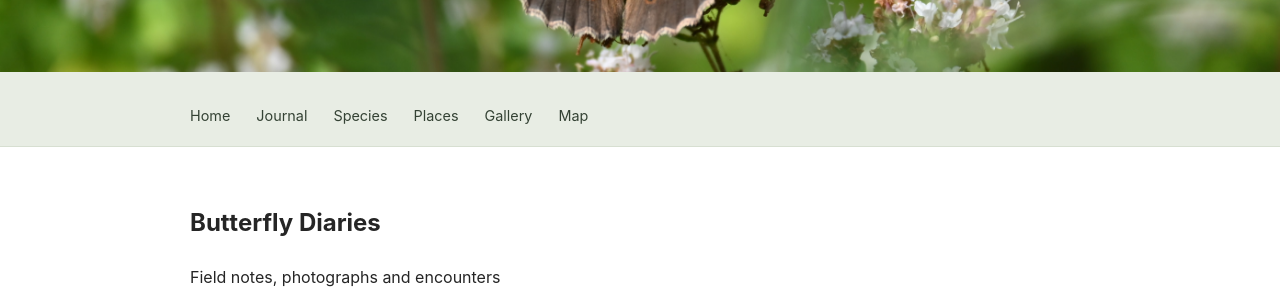
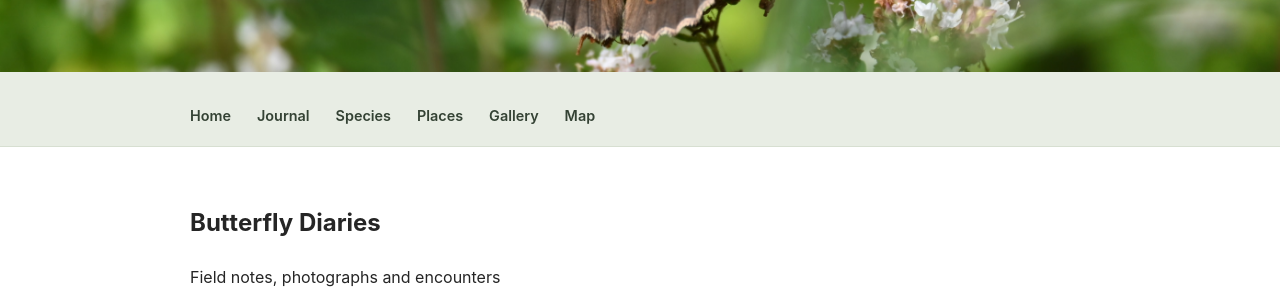
Before and after one commit to christhaxter/butterfly-diaries, a Jekyll site: the page built from index.html, in a window 1280 px wide. Shown: the part 168-468 px from the top of the page. Built offline with Jekyll 4.4.1, drawn with Linux system fonts in a browser that asks for light colours.

Commit message:
Navigation links - better presense

```diff
--- a/assets/css/style.css
+++ b/assets/css/style.css
@@ -507,3 +507,9 @@ a:hover {
 .site-nav a:hover {
   color: #64795B;
 }
+
+/* Give navigation links a little more presence */
+
+.site-nav a {
+  font-weight: 600;
+}
```
